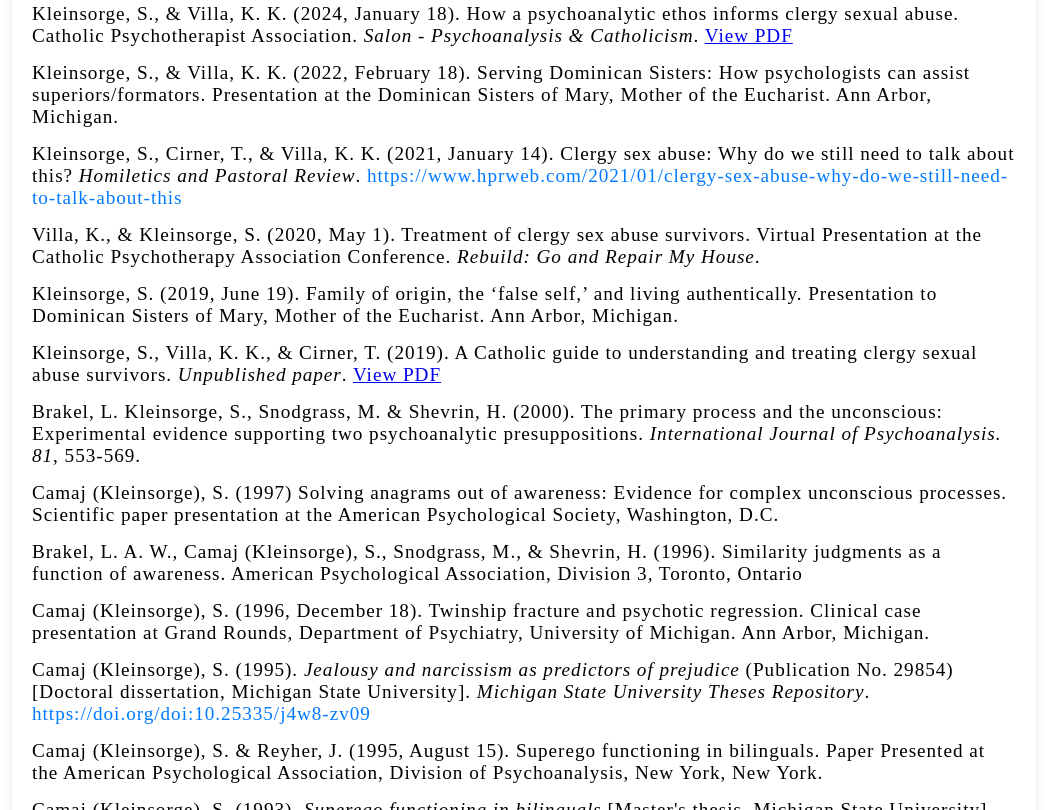
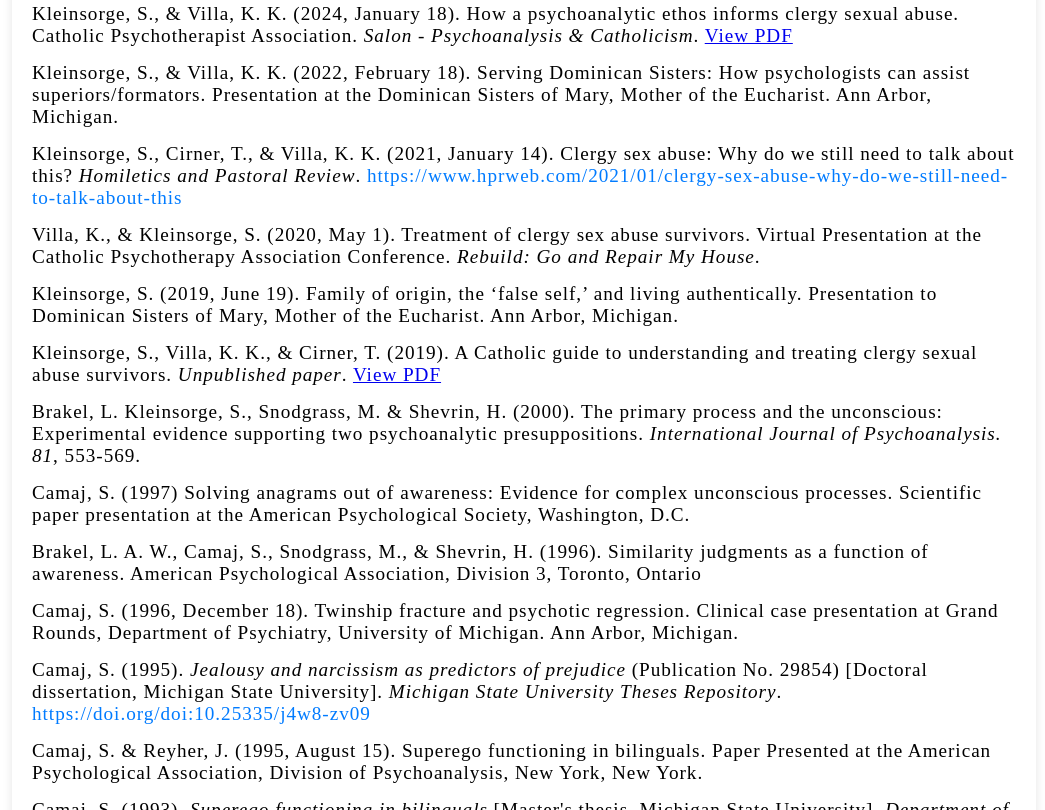
Before and after one commit to zebklein/shasha-website, a plain HTML site: page index.html in a window 1280 px wide. Shown: the part 1990-2800 px from the top of the page, without its empty margins (116-1161 px from the left). Drawn offline with Linux system fonts and the light colour scheme.

Commit message:
last name update

```diff
--- a/index.html
+++ b/index.html
@@ -2,14 +2,15 @@
 <html>
     <head>
         <meta name="viewport" charset="utf-8">
-        <title>Shasha Kleinsorge, Ph.D.</title>
+        <title>Shasha Maria Camaj, Ph.D.</title>
         <link rel="stylesheet" href="style.css">
     </head>
     <body>
         <!-- Header -->
         <div class="flex-container" style="display: flex; justify-content: space-between; padding-top: 50px; align-items: flex-start;">
             <div class="header" style="flex: 1;">
-                <h1 style="font-size: 37px; margin: 0;">Shasha Kleinsorge, Ph.D.</h1>
+                <h1 style="font-size: 37px; margin: 0;">Shasha Maria Camaj, Ph.D.</h1>
+                <h2 style="font-size: 16px; text-align: left; margin: 0;">Formerly Shasha Kleinsorge</h2>
                 <h2 style="font-size: 16px; text-align: left; margin: 0;">Licensed Clinical Psychologist</h2>
                 <h2 style="font-size: 16px; text-align: left; margin: 0;">PsyPact Authorized (APIT#: 18918)</h2>
             </div>
@@ -94,7 +95,7 @@
             <h2 style="font-size: 2rem; font-family: serif; text-align: center; margin-bottom: 20px;">Presentations and Publications</h2>
             <ul style="list-style-type: none; padding: 0; font-size: 1.2rem; font-family: serif;">
                 <li style="margin-bottom: 15px;">
-                    Kleinsorge, S., & Villa, K. K. (2025). Understanding Personality Prototypes in Catholic Religious Vocations. <i>Integratus</i>, <i>3</i>(1), 30-57. <a href="https://guilfordjournals.com/doi/10.1521/intg.2025.3.1.30" target="_blank" style="text-decoration: none; color: #007BFF;">https://guilfordjournals.com/doi/10.1521/intg.2025.3.1.30</a>
+                    Kleinsorge, S., & Villa, K. K. (2025). Understanding personality prototypes in Catholic religious vocations. <i>Integratus</i>, <i>3</i>(1), 30-57. <a href="https://guilfordjournals.com/doi/10.1521/intg.2025.3.1.30" target="_blank" style="text-decoration: none; color: #007BFF;">https://guilfordjournals.com/doi/10.1521/intg.2025.3.1.30</a>
                 </li>
                 <li style="margin-bottom: 15px;">
                     Villa, K. K., & Kleinsorge, S. (2024). A psychoanalytic heuristic for understanding personality in Catholic religious. <i>Integratus</i>, <i>2</i>(4), 369-390. <a href="https://doi.org/10.1521/intg.2024.2.4.371" target="_blank" style="text-decoration: none; color: #007BFF;">https://doi.org/10.1521/intg.2024.2.4.371</a>
@@ -121,22 +122,22 @@
                     Brakel, L. Kleinsorge, S., Snodgrass, M. & Shevrin, H. (2000). The primary process and the unconscious: Experimental evidence supporting two psychoanalytic presuppositions. <i>International Journal of Psychoanalysis. 81</i>, 553-569.
                 </li>
                 <li style="margin-bottom: 15px;">
-                    Camaj (Kleinsorge), S. (1997) Solving anagrams out of awareness: Evidence for complex unconscious processes. Scientific paper presentation at the American Psychological Society, Washington, D.C.
+                    Camaj, S. (1997) Solving anagrams out of awareness: Evidence for complex unconscious processes. Scientific paper presentation at the American Psychological Society, Washington, D.C.
                 </li>
                 <li style="margin-bottom: 15px;">
-                    Brakel, L. A. W., Camaj (Kleinsorge), S., Snodgrass, M., & Shevrin, H. (1996).  Similarity judgments as a function of awareness. American Psychological Association, Division 3, Toronto, Ontario
+                    Brakel, L. A. W., Camaj, S., Snodgrass, M., & Shevrin, H. (1996).  Similarity judgments as a function of awareness. American Psychological Association, Division 3, Toronto, Ontario
                 </li>
                 <li style="margin-bottom: 15px;">
-                    Camaj (Kleinsorge), S. (1996, December 18). Twinship fracture and psychotic regression. Clinical case presentation at Grand Rounds, Department of Psychiatry, University of Michigan. Ann Arbor, Michigan.
+                    Camaj, S. (1996, December 18). Twinship fracture and psychotic regression. Clinical case presentation at Grand Rounds, Department of Psychiatry, University of Michigan. Ann Arbor, Michigan.
                 </li>
                 <li style="margin-bottom: 15px;">
-                    Camaj (Kleinsorge), S. (1995). <i>Jealousy and narcissism as predictors of prejudice</i> (Publication No. 29854) [Doctoral dissertation, Michigan State University]. <i>Michigan State University Theses Repository</i>. <a href="https://doi.org/doi:10.25335/j4w8-zv09" target="_blank" style="text-decoration: none; color: #007BFF;">https://doi.org/doi:10.25335/j4w8-zv09</a>
+                    Camaj, S. (1995). <i>Jealousy and narcissism as predictors of prejudice</i> (Publication No. 29854) [Doctoral dissertation, Michigan State University]. <i>Michigan State University Theses Repository</i>. <a href="https://doi.org/doi:10.25335/j4w8-zv09" target="_blank" style="text-decoration: none; color: #007BFF;">https://doi.org/doi:10.25335/j4w8-zv09</a>
                 </li>
                 <li style="margin-bottom: 15px;">
-                    Camaj (Kleinsorge), S. & Reyher, J. (1995, August 15). Superego functioning in bilinguals. Paper Presented at the American Psychological Association, Division of Psychoanalysis, New York, New York.
+                    Camaj, S. & Reyher, J. (1995, August 15). Superego functioning in bilinguals. Paper Presented at the American Psychological Association, Division of Psychoanalysis, New York, New York.
                 </li>
                 <li style="margin-bottom: 15px;">
-                    Camaj (Kleinsorge), S. (1993). <i>Superego functioning in bilinguals</i> [Master's thesis, Michigan State University]. <i>Department of Psychology Theses Repository</i>. <a href="https://books.google.com/books/about/Superego_Functioning_in_Bilinguals.html?id=mwNLeDX6ouUC" target="_blank" style="text-decoration: none; color: #007BFF;">https://books.google.com/books/about/Superego_Functioning_in_Bilinguals.html?id=mwNLeDX6ouUC</a>
+                    Camaj, S. (1993). <i>Superego functioning in bilinguals</i> [Master's thesis, Michigan State University]. <i>Department of Psychology Theses Repository</i>. <a href="https://books.google.com/books/about/Superego_Functioning_in_Bilinguals.html?id=mwNLeDX6ouUC" target="_blank" style="text-decoration: none; color: #007BFF;">https://books.google.com/books/about/Superego_Functioning_in_Bilinguals.html?id=mwNLeDX6ouUC</a>
                 </li>
             </ul>
         </div>
```
